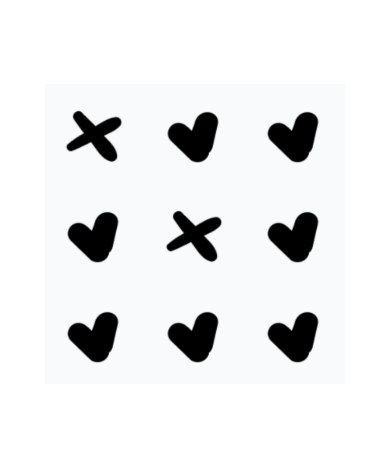
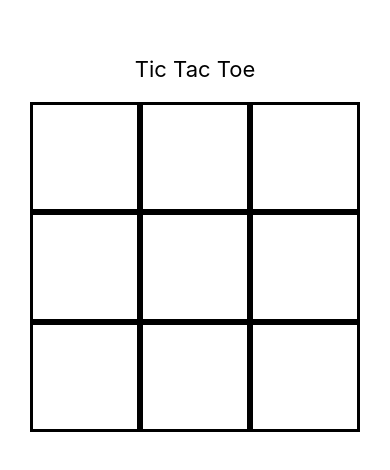
Before and after one commit to jegom/tictactoe-reactnative, a React Native app: screen / in a window 390 px wide. Shown: the part 188-658 px from the top of the page. Built offline with nearby package versions, Linux system fonts and the light colour scheme.

Commit message:
refactor state type for board

```diff
--- a/App.tsx
+++ b/App.tsx
@@ -1,7 +1,7 @@
 import { StatusBar } from "expo-status-bar";
 import React from "react";
 import { Provider } from 'react-redux'
-import { StyleSheet, View } from "react-native";
+import { StyleSheet, View, Text } from "react-native";
 import BoardComponent from "./src/components/BoardComponent";
 import { createStore } from 'redux'
 import reducer from './src/reducer';
@@ -12,6 +12,7 @@ const styles = StyleSheet.create({
     backgroundColor: "#fff",
     alignItems: "center",
     justifyContent: "center",
+    flexDirection: "column"
   }
 });
 
--- a/src/components/BoardComponent.tsx
+++ b/src/components/BoardComponent.tsx
@@ -1,7 +1,7 @@
 import React, { Component } from "react";
 import { connect } from "react-redux";
 import { Cell } from "../types";
-import { View, StyleSheet } from "react-native";
+import { View, StyleSheet, Text } from "react-native";
 import CellComponent from "./CellComponent";
 import { BoardState } from "../reducer";
 
@@ -13,12 +13,13 @@ class BoardComponent extends Component<Props> {
   public render() {
     return (
       <View style={styles.container}>
+        <Text style={styles.heading}>Tic Tac Toe</Text>
         {this.props.board.map((row: Cell[]) => {
           return (
             <View key={this.props.board.indexOf(row)} style={styles.row}>
-              <CellComponent key={this.props.board.indexOf(row) + "0"} isMarked={row[0].isMarked} />
-              <CellComponent key={this.props.board.indexOf(row) + "1"} isMarked={row[1].isMarked} />
-              <CellComponent key={this.props.board.indexOf(row) + "2"} isMarked={row[2].isMarked} />
+              <CellComponent key={this.props.board.indexOf(row) + "0"} filledWith={row[0].filledWith} />
+              <CellComponent key={this.props.board.indexOf(row) + "1"} filledWith={row[1].filledWith} />
+              <CellComponent key={this.props.board.indexOf(row) + "2"} filledWith={row[2].filledWith} />
             </View>
           );
         })}
@@ -32,7 +33,11 @@ const styles = StyleSheet.create({
     flex: 1,
     backgroundColor: "#fff",
     alignItems: "center",
-    justifyContent: "center",
+    justifyContent: "center"
+  },
+  heading: {
+    fontSize: 22,
+    margin: 20
   },
   row: {
     display: "flex",
@@ -43,7 +48,7 @@ const styles = StyleSheet.create({
 
 const mapStateToProps = (state: {board: BoardState}): Props => {
     return {
-        board: state.board.data
+        board: state.board.boardData
     };
 };
 
--- a/src/components/CellComponent.tsx
+++ b/src/components/CellComponent.tsx
@@ -1,33 +1,55 @@
 import React from "react";
-import { StyleSheet, View, Image } from "react-native";
+import { StyleSheet, View, Image, ImagePropTypes } from "react-native";
+import { Marker } from "../types";
+
 interface Props {
-  isMarked: boolean;
+  filledWith: Marker;
 }
 
 const cellSize = 100;
 
 const styles = StyleSheet.create({
-  container: {
-    borderColor: "#fff",
-    height: cellSize,
-    width: cellSize,
-  },
   image: {
     height: cellSize,
     width: cellSize,
   },
+  imageBorder: {
+    borderColor: "#000",
+    borderStyle: "solid",
+    borderWidth: 3,
+    padding: 5,
+    height: cellSize + 10,
+    width: cellSize + 10
+  },
 });
 
+const heartImage = (
+  <View style={styles.imageBorder}>
+    <Image style={styles.image} source={require("../images/herz.png")} />
+  </View>
+);
+
+const crossImage = (
+  <View style={styles.imageBorder}>
+    <Image style={styles.image} source={require("../images/cross.png")} />
+  </View>
+);
+
+const emptyImage = (<View style={styles.imageBorder}/>);
+
+const getMarker = (filledWith: Marker): JSX.Element => {
+  if(filledWith === Marker.heart){
+    return heartImage;
+  }
+  if(filledWith === Marker.cross){
+    return crossImage;
+  }
+  return emptyImage;
+};
+
 const CellComponent = (props: Props) => {
-  return (
-    <View style={styles.container}>
-      {props.isMarked ? (
-        <Image style={styles.image} source={require("../images/herz.png")} />
-      ) : (
-        <Image style={styles.image} source={require("../images/kreuz.png")} />
-      )}
-    </View>
-  );
+  console.log(props);
+  return <View>{getMarker(props.filledWith)}</View>;
 };
 
 export default CellComponent;
--- a/src/reducer/index.ts
+++ b/src/reducer/index.ts
@@ -1,16 +1,16 @@
 import { combineReducers, Action } from "redux";
-import { Cell } from "../types";
+import { Cell, Marker } from "../types";
 
 const INITIAL_STATE = {
-  data: [
-    [{ isMarked: false, row: 0 }, { isMarked: true, row: 0}, { isMarked: true, row: 0 }],
-    [{ isMarked: true, row: 1 }, { isMarked: false, row: 1}, { isMarked: true, row: 1 }],
-    [{ isMarked: true, row: 2 }, { isMarked: true, row: 2 }, { isMarked: true, row: 2 }],
+  boardData: [
+    [{ filledWith: Marker.unmarked }, { filledWith: Marker.unmarked }, { filledWith: Marker.unmarked }],
+    [{ filledWith: Marker.unmarked }, { filledWith: Marker.unmarked }, { filledWith: Marker.unmarked }],
+    [{ filledWith: Marker.unmarked }, { filledWith: Marker.unmarked }, { filledWith: Marker.unmarked }],
   ],
 };
 
 export interface BoardState {
-    data: Cell[][];
+    boardData: Cell[][];
 }
 
 const boardReducer = (state = INITIAL_STATE, action: Action) => {
--- a/src/types.ts
+++ b/src/types.ts
@@ -0,0 +1,10 @@
+export interface Cell {
+  filledWith: Marker;
+  row: number;
+}
+
+export enum Marker {
+  heart,
+  cross,
+  unmarked
+}
```
Also changed, not shown: src/images/cross.png (renamed from src/images/kreuz.png).
